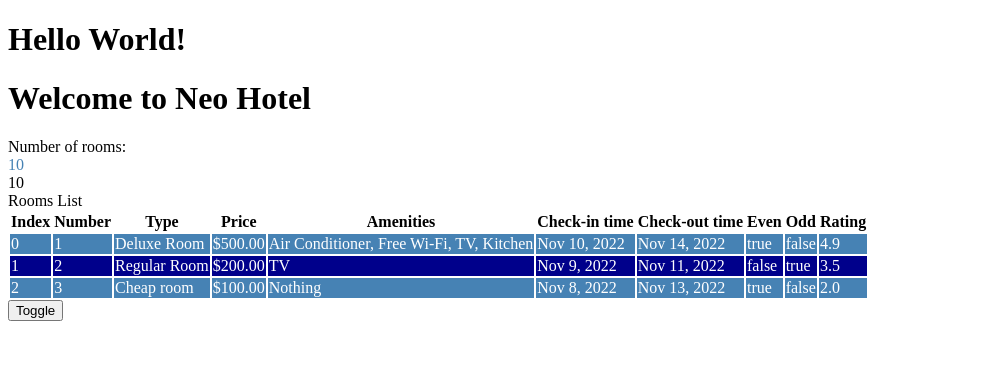
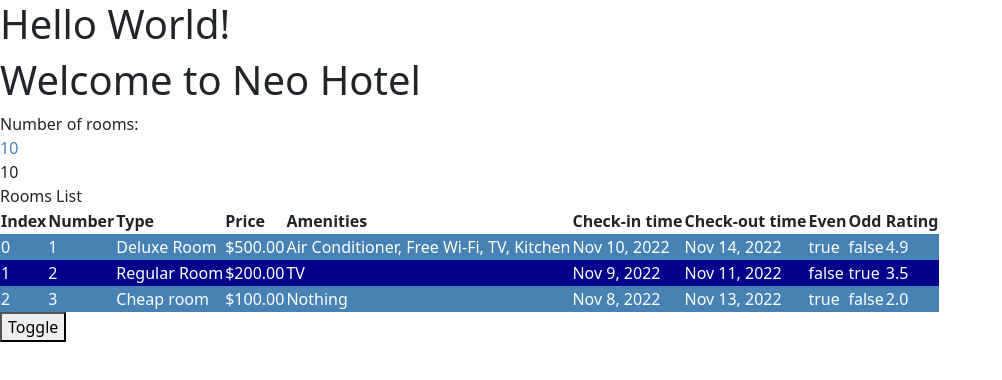
Before and after one commit to neolight1010/hotel-inventory, an Angular app: page / in a window 1280 px wide. Shown: the top 380 px of the page, without its empty margins (0-1002 px from the left). Built offline with nearby package versions, Linux system fonts and the light colour scheme.

Commit message:
Install ngx-bootstrap

```diff
--- a/package.json
+++ b/package.json
@@ -18,6 +18,8 @@
     "@angular/platform-browser": "~13.3.0",
     "@angular/platform-browser-dynamic": "~13.3.0",
     "@angular/router": "~13.3.0",
+    "bootstrap": "^5.1.3",
+    "ngx-bootstrap": "8.0.0",
     "rxjs": "~7.5.0",
     "tslib": "^2.3.0",
     "zone.js": "~0.11.4"
--- a/src/app/app.module.ts
+++ b/src/app/app.module.ts
@@ -4,10 +4,11 @@
 import { AppRoutingModule } from "./app-routing.module";
 import { AppComponent } from "./app.component";
 import { RoomsComponent } from "./rooms/rooms.component";
+import { BrowserAnimationsModule } from "@angular/platform-browser/animations";
 
 @NgModule({
   declarations: [AppComponent, RoomsComponent],
-  imports: [BrowserModule, AppRoutingModule],
+  imports: [BrowserModule, AppRoutingModule, BrowserAnimationsModule],
   providers: [],
   bootstrap: [AppComponent],
 })
--- a/src/styles.scss
+++ b/src/styles.scss
@@ -1 +1,7 @@
 /* You can add global styles to this file, and also import other style files */
+
+/* Importing Bootstrap SCSS file. */
+@import "~bootstrap/scss/bootstrap";
+
+/* Importing Datepicker SCSS file. */
+@import "node_modules/ngx-bootstrap/datepicker/bs-datepicker";
```
Also changed, not shown: 1 other file (tests, documents, lock files or other folders).
